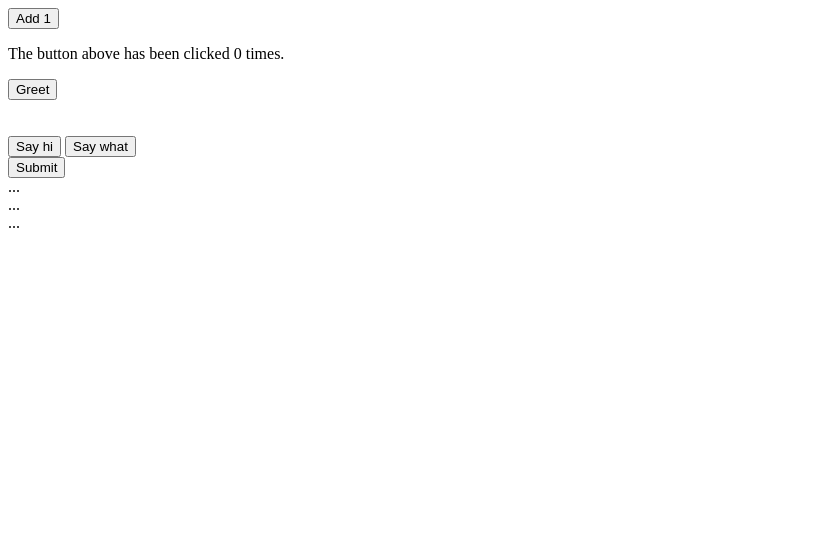
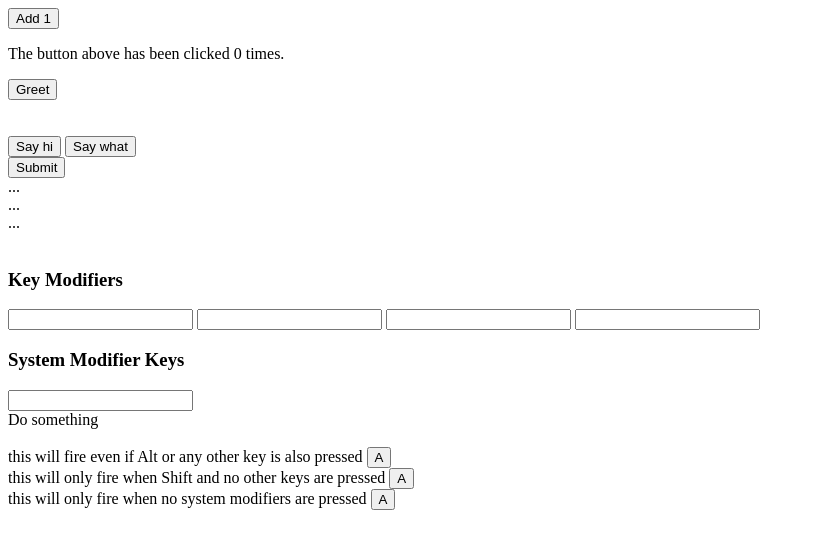
Before and after one commit to mikesafdieh/learn-vue, a plain HTML site: page guide/essentials/events.html in a window 1280 px wide. Shown: the whole page, without its empty margins (0-815 px from the left). Drawn offline with nearby package versions, Linux system fonts and the light colour scheme.

Commit message:
finish events; start on forms

```diff
--- a/guide/essentials/events.html
+++ b/guide/essentials/events.html
@@ -112,6 +112,40 @@
     <!-- in case it contains `event.preventDefault()`                -->
     <div v-on:scroll.passive="onScroll">...</div>
     <!-- WARNING: don't use .passive and .prevent together -->
+
+    <!-- Key Modifiers -->
+    <br>
+    <h3>Key Modifiers</h3>
+
+    <!-- only call `vm.submit()` when the `keyCode` is 13 (ENTER key) -->
+    <input v-on:keyup.13="submit">
+    <!-- same as above (using modifier alias for ENTER key) -->
+    <input v-on:keyup.enter="submit">
+    <!-- also works for shorthand -->
+    <input @keyup.enter="submit">
+
+    <!-- You can also directly use any valid key names exposed via `KeyboardEvent.key` as modifiers by converting them to kebab-case: -->
+    <input @keyup.page-down="onPageDown">
+    <!-- i.e. here $event.key === 'PageDown' -->
+
+    <!-- System Modifier Keys -->
+    <br>
+    <h3>System Modifier Keys</h3>
+    <!-- Alt + C -->
+    <input @keyup.alt.67="clear">
+
+    <!-- Ctrl + Click -->
+    <div @click.ctrl="doSomething">Do something</div>
+
+    <br>
+    <span>this will fire even if Alt or any other key is also pressed</span>
+    <button @click.shift="onClick">A</button>
+    <br>
+    <span>this will only fire when Shift and no other keys are pressed</span>
+    <button @click.shift.exact="onShiftClick">A</button>
+    <br>
+    <span>this will only fire when no system modifiers are pressed</span>
+    <button @click.exact="onClickOnly">A</button>
   </div>
 
   <script type="text/javascript">
@@ -130,6 +164,27 @@
         onScroll: function () {
           console.log('on scroll');
         },
+        submit: function () {
+          console.log('submit');
+        },
+        onPageDown: function () {
+          console.log('on page down');
+        },
+        clear: function () {
+          console.log('clear');
+        },
+        doSomething: function () {
+          console.log('do something');
+        },
+        onClick: function () {
+          console.log('on click');
+        },
+        onShiftClick: function () {
+          console.log('on shift only click');
+        },
+        onClickOnly: function () {
+          console.log('on click only');
+        },
       }
     });
     // Event Modifiers:
@@ -139,15 +194,39 @@
     // .self
     // .once
     // .passive
+
+    // Key modifier aliases:
+    // .enter
+    // .tab
+    // .delete (captures both “Delete” and “Backspace” keys)
+    // .esc
+    // .space
+    // .up
+    // .down
+    // .left
+    // .right
+
+    // Defining custom key modifier aliases
+    // enable `v-on:keyup.f1`
+    Vue.config.keyCodes.f1 = 112
+
+    // System modifier keys
+    // .ctrl
+    // .alt
+    // .shift
+    // .meta
+
+    // .meta refers to command key on mac
+
+    // NOTE: (system) modifier keys are different from regular keys and when used with `keyup` events, they have to be pressed when the event is emitted. In other words, `keyup.ctrl` will only trigger if you release a key while holding down `ctrl`. It won’t trigger if you release the `ctrl` key alone. If you do want such behaviour, use the `keyCode` for `ctrl` instead: `keyup.17`.
+
+    // NOTE: @click.ctrl does not seem to work on mac. The right click menu that pops up seems to not trigger the event somehow
+
+    // Mouse Button Modifiers
+    // .left
+    // .right
+    // .middle
   </script>
-
-
-
-  <script type="text/javascript"></script>
-
-
-
-  <script type="text/javascript"></script>
 
 </body>
 </html>
```
Also changed, not shown: guide/essentials/forms.html (added, +35 -0 lines).
